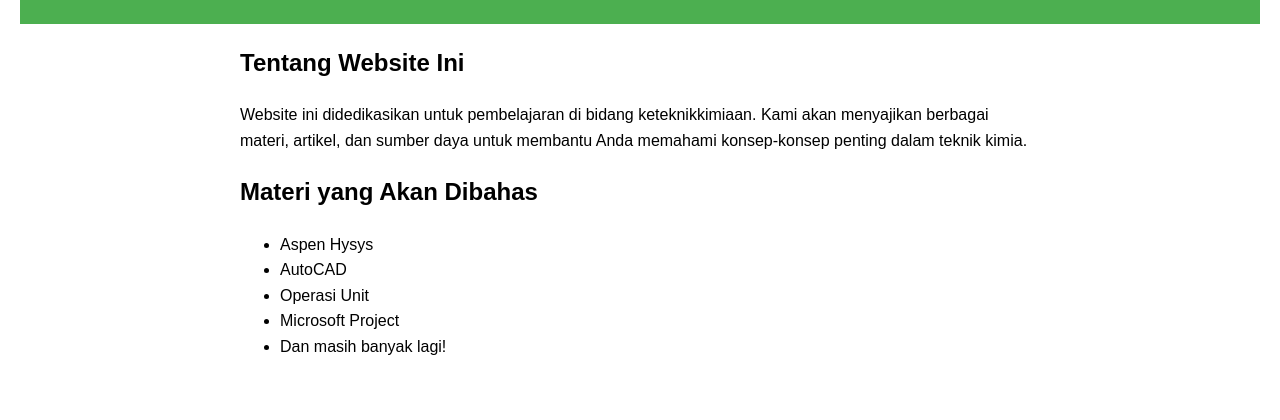
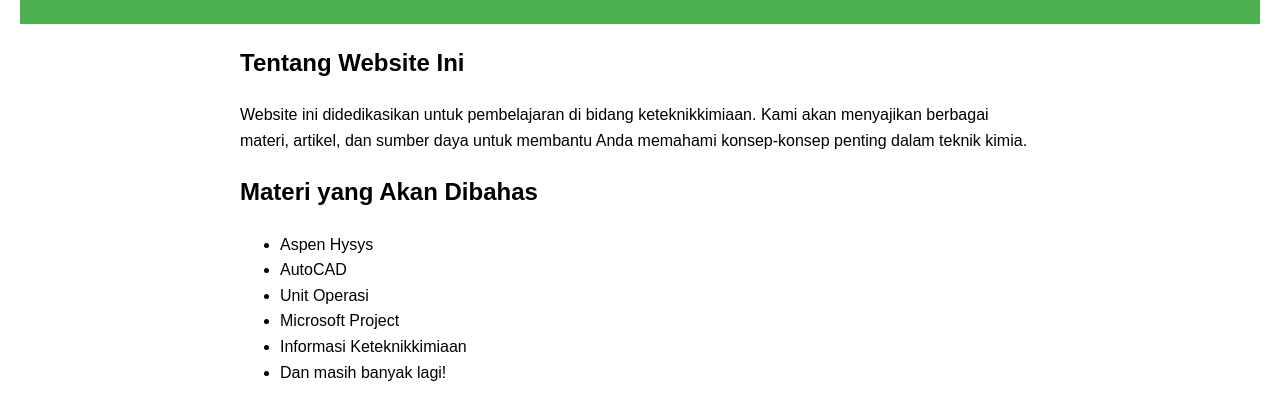
Before and after one commit to LearnwithRian/Keteknikkimiaan-website, a plain HTML site: page index.html in a window 1280 px wide. Shown: the part 122-542 px from the top of the page. Drawn offline with Linux system fonts and the light colour scheme.

Commit message:
Update index.html

```diff
--- a/index.html
+++ b/index.html
@@ -18,8 +18,9 @@
         <ul>
             <li>Aspen Hysys</li>
             <li>AutoCAD</li>
-            <li>Operasi Unit</li>
+            <li>Unit Operasi</li>
             <li>Microsoft Project</li>
+            <li>Informasi Keteknikkimiaan</li>
             <li>Dan masih banyak lagi!</li>
         </ul>
     </main>
```
